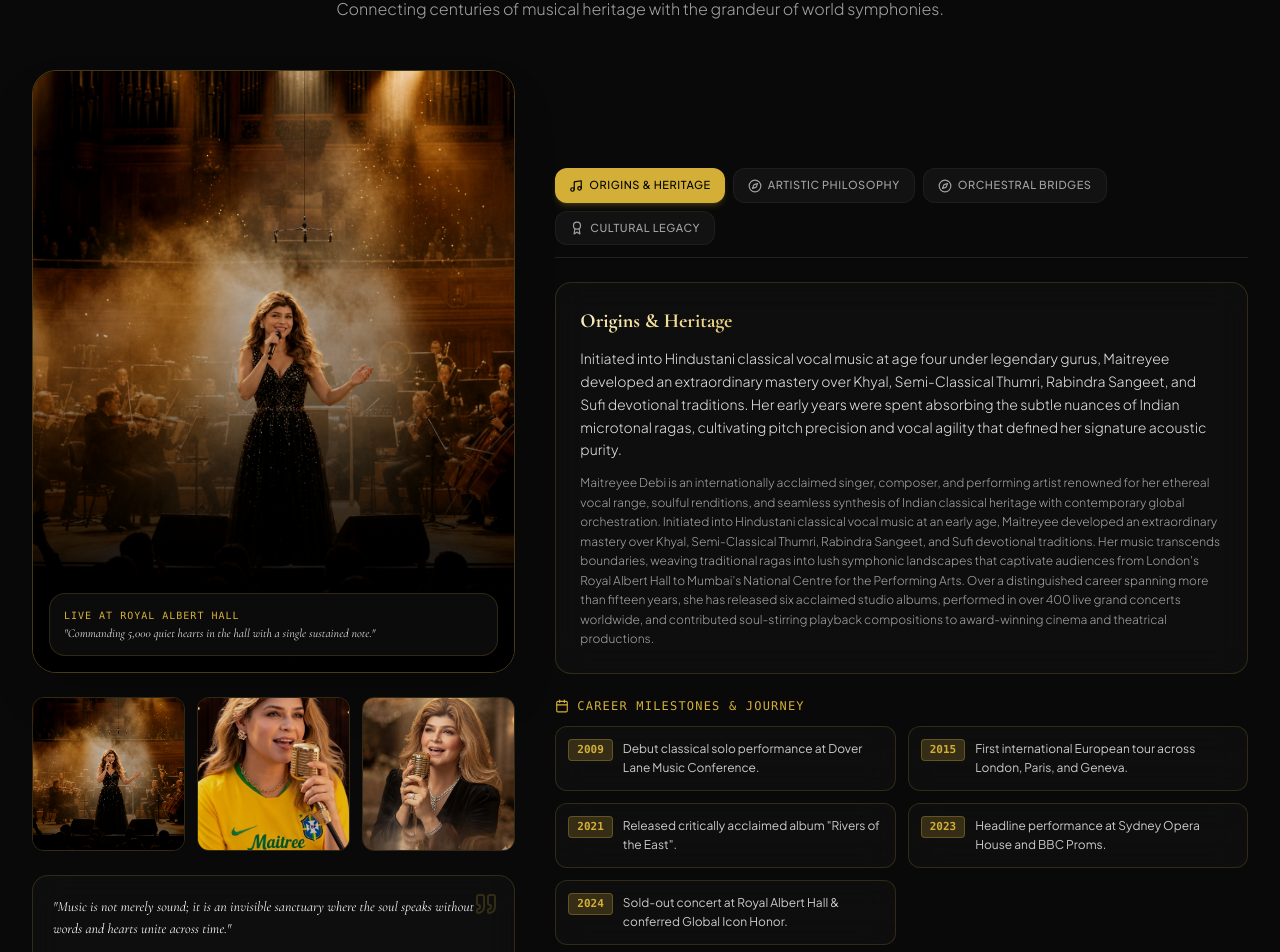
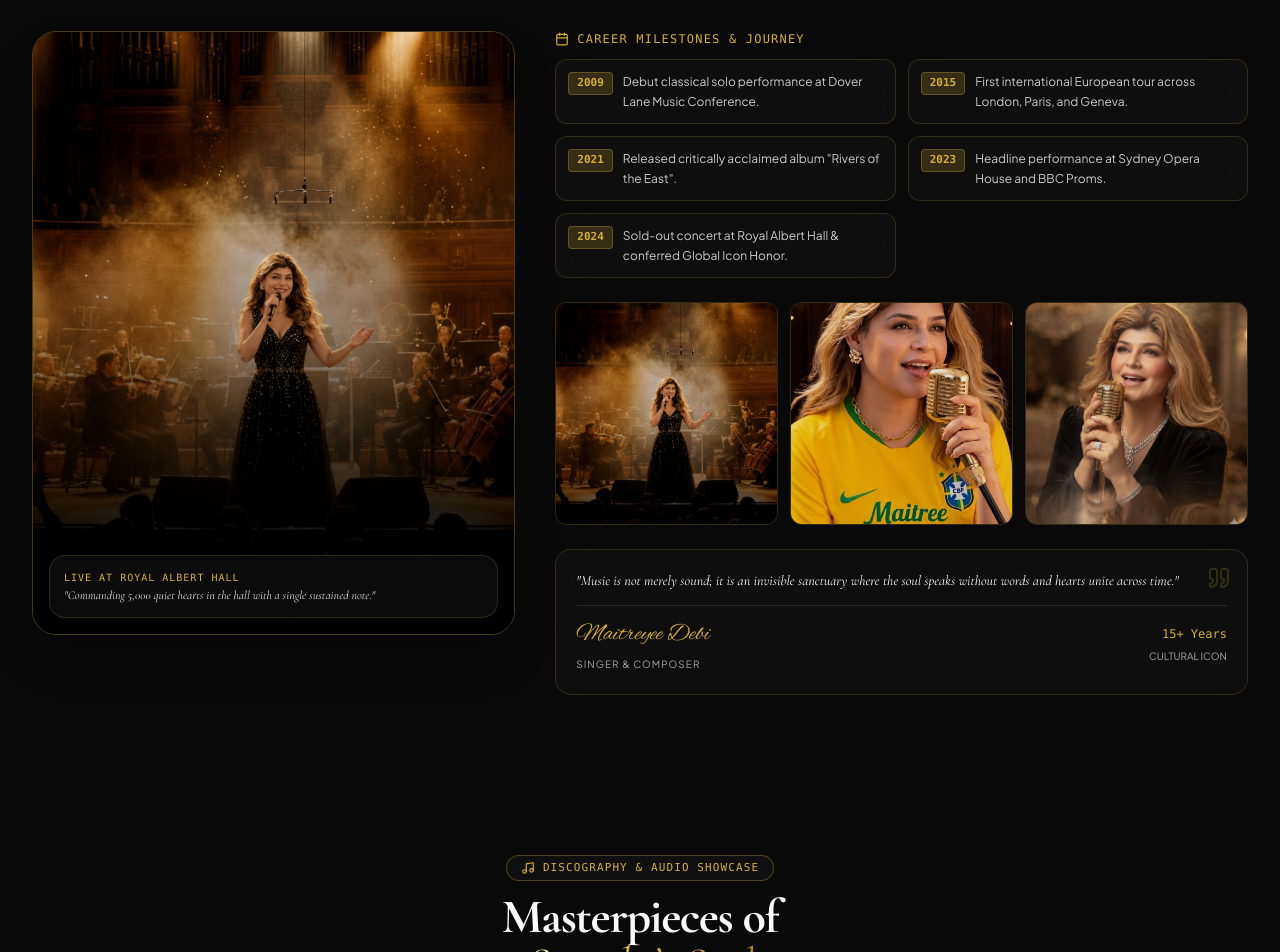
Before and after one commit to jewelhasan007/maitreyeedebi-pro, a React (Vite) app: page / in a window 1280 px wide. Shown: the part 1191-2143 px from the top of the page. Built offline with nearby package versions, Linux system fonts and the light colour scheme; a web font is replaced by a local one.

Commit message:
ABOUT updated

```diff
--- a/src/components/AboutSection.tsx
+++ b/src/components/AboutSection.tsx
@@ -56,12 +56,12 @@ export const AboutSection: React.FC = () => {
 
         {/* Section Header */}
         <div className="text-center space-y-3 max-w-3xl mx-auto mb-12">
-          <div className="inline-flex items-center space-x-2 px-3.5 py-1 rounded-full border border-[#D4AF37]/30 bg-[#121212]/80">
+          {/* <div className="inline-flex items-center space-x-2 px-3.5 py-1 rounded-full border border-[#D4AF37]/30 bg-[#121212]/80">
             <Sparkles className="w-3.5 h-3.5 text-[#D4AF37]" />
             <span className="text-[11px] font-mono tracking-widest text-[#D4AF37] uppercase">
               The Story & Persona
             </span>
-          </div>
+          </div> */}
           <h2 className="font-serif-luxury text-3xl sm:text-5xl font-bold tracking-tight text-[#FAFAFA]">
             A Life Dedicated to <br />
             <span className="gold-gradient-text italic font-normal">
@@ -74,7 +74,7 @@ export const AboutSection: React.FC = () => {
         </div>
 
         {/* Editorial Layout Grid */}
-        <div className="grid grid-cols-1 lg:grid-cols-12 gap-8 lg:gap-10 items-center">
+        <div className="grid grid-cols-1 lg:grid-cols-12 gap-8 lg:gap-10 items-top">
 
           {/* Left Column: Image & Signature Quote */}
           <div className="lg:col-span-5 space-y-6">
@@ -96,6 +96,34 @@ export const AboutSection: React.FC = () => {
                     "Commanding 5,000 quiet hearts in the hall with a single sustained note."
                   </p>
                 </div>
+              </div>
+            </div>
+          </div>
+
+          {/* Right Column: Tabbed Narrative & Timeline */}
+          <div className="lg:col-span-7 space-y-6">
+
+            {/* Career Milestones Accordion / List */}
+            <div className="space-y-3">
+              <h4 className="text-xs font-mono text-[#D4AF37] uppercase tracking-widest flex items-center space-x-2">
+                <Calendar className="w-3.5 h-3.5 text-[#D4AF37]" />
+                <span>Career Milestones & Journey</span>
+              </h4>
+
+              <div className="grid grid-cols-1 sm:grid-cols-2 gap-3">
+                {TIMELINE_MILESTONES.map((item, idx) => (
+                  <div
+                    key={idx}
+                    className="p-3 rounded-xl glass-panel border border-white/5 hover:border-[#D4AF37]/40 transition-all duration-300 flex items-start space-x-2.5"
+                  >
+                    <span className="font-mono text-[11px] font-bold px-2 py-0.5 rounded bg-[#D4AF37]/20 text-[#D4AF37] border border-[#D4AF37]/30 shrink-0">
+                      {item.year}
+                    </span>
+                    <p className="text-xs text-[#FAFAFA]/80 leading-relaxed font-sans-clean">
+                      {item.event}
+                    </p>
+                  </div>
+                ))}
               </div>
             </div>
 
@@ -138,68 +166,6 @@ export const AboutSection: React.FC = () => {
                 </div>
               </div>
             </div>
-          </div>
-
-          {/* Right Column: Tabbed Narrative & Timeline */}
-          <div className="lg:col-span-7 space-y-6">
-            {/* Biography Tabs */}
-            <div className="flex flex-wrap gap-2 border-b border-white/10 pb-3">
-              {BIO_TABS.map((tab) => {
-                const isActive = activeTab === tab.id;
-                const Icon = tab.icon;
-                return (
-                  <button
-                    key={tab.id}
-                    onClick={() => setActiveTab(tab.id)}
-                    className={`flex items-center space-x-1.5 px-3.5 py-2 rounded-xl text-[11px] font-medium uppercase tracking-wider transition-all duration-300 ${
-                      isActive
-                        ? 'bg-[#D4AF37] text-black font-bold shadow-md shadow-[#D4AF37]/20'
-                        : 'bg-[#121212] text-[#A3A3A3] hover:text-[#FAFAFA] border border-white/5 hover:border-[#D4AF37]/30'
-                    }`}
-                  >
-                    <Icon className="w-3.5 h-3.5" />
-                    <span>{tab.label}</span>
-                  </button>
-                );
-              })}
-            </div>
-
-            {/* Active Tab Narrative Content */}
-            <div className="p-5 sm:p-6 rounded-2xl glass-panel border border-[#D4AF37]/20 space-y-3 animate-in fade-in duration-300">
-              <h3 className="font-serif-luxury text-lg sm:text-xl font-bold text-[#FAFAFA] gold-gradient-text">
-                {currentTabObj.label}
-              </h3>
-              <p className="text-xs sm:text-sm text-[#FAFAFA]/90 font-sans-clean leading-relaxed font-light">
-                {currentTabObj.content}
-              </p>
-              <p className="text-xs text-[#A3A3A3] font-sans-clean leading-relaxed font-light">
-                {ARTIST_INFO.fullBio}
-              </p>
-            </div>
-
-            {/* Career Milestones Accordion / List */}
-            <div className="space-y-3">
-              <h4 className="text-xs font-mono text-[#D4AF37] uppercase tracking-widest flex items-center space-x-2">
-                <Calendar className="w-3.5 h-3.5 text-[#D4AF37]" />
-                <span>Career Milestones & Journey</span>
-              </h4>
-
-              <div className="grid grid-cols-1 sm:grid-cols-2 gap-3">
-                {TIMELINE_MILESTONES.map((item, idx) => (
-                  <div
-                    key={idx}
-                    className="p-3 rounded-xl glass-panel border border-white/5 hover:border-[#D4AF37]/40 transition-all duration-300 flex items-start space-x-2.5"
-                  >
-                    <span className="font-mono text-[11px] font-bold px-2 py-0.5 rounded bg-[#D4AF37]/20 text-[#D4AF37] border border-[#D4AF37]/30 shrink-0">
-                      {item.year}
-                    </span>
-                    <p className="text-xs text-[#FAFAFA]/80 leading-relaxed font-sans-clean">
-                      {item.event}
-                    </p>
-                  </div>
-                ))}
-              </div>
-            </div>
 
           </div>
 
--- a/src/components/HeroSection.tsx
+++ b/src/components/HeroSection.tsx
@@ -162,7 +162,7 @@ export const HeroSection: React.FC<HeroSectionProps> = ({
                 <div className="absolute inset-0 bg-gradient-to-t from-[#090909] via-transparent to-transparent opacity-80" />
 
                 {/* Rotation Dots Indicator */}
-                {HERO_PORTRAITS.length > 1 && (
+                {/* {HERO_PORTRAITS.length > 1 && (
                   <div className="absolute top-4 right-4 flex space-x-1.5 z-10">
                     {HERO_PORTRAITS.map((_, idx) => (
                       <button
@@ -175,7 +175,7 @@ export const HeroSection: React.FC<HeroSectionProps> = ({
                       />
                     ))}
                   </div>
-                )}
+                )} */}
 
                 {/* Floating Signature Tag on Image */}
                 <div className="absolute bottom-6 left-6 right-6 p-4 rounded-xl glass-panel border border-[#D4AF37]/30 space-y-1">
@@ -189,15 +189,15 @@ export const HeroSection: React.FC<HeroSectionProps> = ({
               </div>
 
               {/* Top Floating Badge */}
-              <div className="absolute -top-4 -right-4 px-4 py-2 rounded-2xl glass-panel border border-[#D4AF37] flex items-center space-x-2 shadow-xl">
+              {/* <div className="absolute -top-4 -right-4 px-4 py-2 rounded-2xl glass-panel border border-[#D4AF37] flex items-center space-x-2 shadow-xl">
                 <Globe className="w-4 h-4 text-[#D4AF37]" />
                 <span className="text-xs font-semibold text-[#FAFAFA]">
                   World Tour 2026
                 </span>
-              </div>
+              </div> */}
 
               {/* Bottom Left Floating Badge */}
-              <div className="absolute -bottom-4 -left-4 p-3 rounded-2xl glass-panel border border-[#B76E79]/40 flex items-center space-x-3 shadow-xl">
+              {/* <div className="absolute -bottom-4 -left-4 p-3 rounded-2xl glass-panel border border-[#B76E79]/40 flex items-center space-x-3 shadow-xl">
                 <Award className="w-5 h-5 text-[#B76E79]" />
                 <div>
                   <span className="block text-[10px] text-[#A3A3A3] uppercase tracking-wider">
@@ -207,7 +207,7 @@ export const HeroSection: React.FC<HeroSectionProps> = ({
                     18 Global Awards
                   </span>
                 </div>
-              </div>
+              </div> */}
             </div>
           </div>
 
```
Lines whose indentation alone changed are shown as unchanged.
